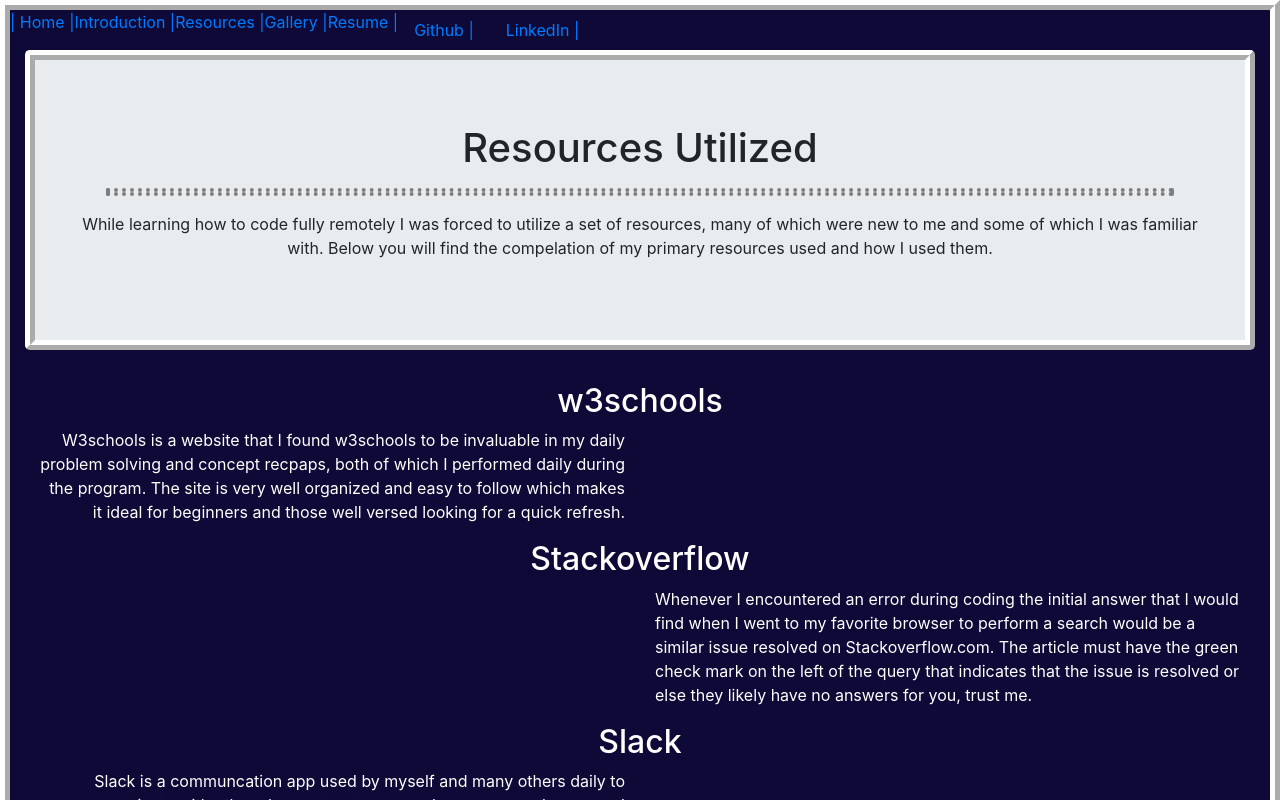
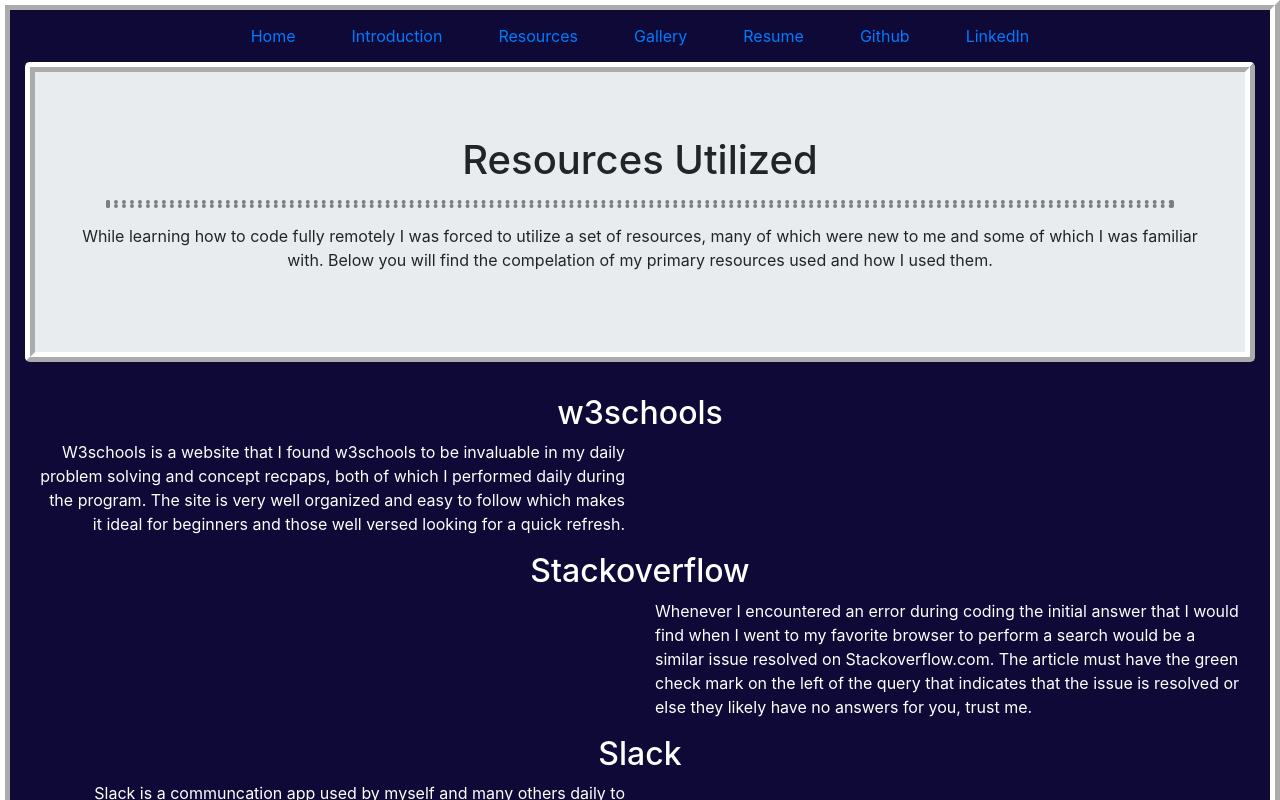
Before and after one commit to StevenSJones/my-react-portfolio, a React (Create React App) app: page /resources in a window 1280 px wide. Shown: the top 800 px of the page. Built offline with nearby package versions, Linux system fonts and the light colour scheme.

Commit message:
I placed buttons around the links in the nav and also adjusted some css.

```diff
--- a/public/style.css
+++ b/public/style.css
@@ -1,5 +1,17 @@
 html {
   font-family: Cambria, Cochin, Georgia, Times, "Times New Roman", serif;
+}
+body {
+  background-color: rgb(14, 9, 54);
+  text-align: center;
+  border: 20px ridge rgb(255, 255, 255);
+}
+.blended-button {
+  background-color: rgb(14, 9, 54) !important;
+  border-style: none !important;
+}
+.blended-button:hover{
+  background-color: #ffffff !important;
 }
 
 .item img {
@@ -30,12 +42,6 @@
   border: 4px dotted rgb(126, 126, 126);
 }
 
-body {
-  background-color: rgb(14, 9, 54);
-  text-align: center;
-  border: 20px ridge rgb(255, 255, 255);
-}
-
 .jumbo-border {
   border: 10px ridge rgb(255, 255, 255);
 }
@@ -62,6 +68,10 @@
   position: relative;  */
 }
 
+.text-right {
+  text-align: right;
+}
+
 .white-text {
   color: #ffffff;
 }
@@ -69,7 +79,6 @@
 .white-text h2 {
   margin-bottom: 60px;
 }
-
 
 .intro-image {
   float: right;
--- a/src/components/Header.js
+++ b/src/components/Header.js
@@ -1,6 +1,6 @@
 import React from "react";
-import { Link } from "react-router-dom";
-import { Nav } from "react-bootstrap";
+import { Nav, Container, Row, Col, Button } from "react-bootstrap";
+
 //react router dom is imported so that <Router> and <Switch> can be used here and in the Header.js because it houses the buttons.
 
 export default function Header(props) {
@@ -9,95 +9,63 @@
 
 function Navigation() {
   return (
-    <>
-      <Nav className="color-nav" sticky="top">
+    <Container className="container-center">
+      <Row>
+        <Col>
+          <Nav className="color-nav">
             <Nav.Item>
-          <Link to="/">| Home |</Link>
+              <Button className="blended-button">
+                <Nav.Link href="/"> Home </Nav.Link>
+              </Button>
             </Nav.Item>
             <Nav.Item>
-          <Link to="/introduction">Introduction |</Link>
+              <Button className="blended-button">
+                <Nav.Link href="/introduction"> Introduction </Nav.Link>
+              </Button>
             </Nav.Item>
             <Nav.Item>
-          <Link to="/resources">Resources |</Link>
+              <Button className="blended-button">
+                <Nav.Link href="/resources"> Resources </Nav.Link>
+              </Button>
             </Nav.Item>
             <Nav.Item>
-          <Link to="/gallery">Gallery |</Link>
+              <Button className="blended-button">
+                <Nav.Link href="/gallery"> Gallery </Nav.Link>
+              </Button>
             </Nav.Item>
             <Nav.Item>
-          <Link to="./resume.html"> Resume |</Link>
-        </Nav.Item>
-        <Nav.Item>
-          <Nav.Link href="https://github.com/StevenSJones" target="_blank"> Github |</Nav.Link>
-        </Nav.Item>
-        <Nav.Item>
-          <Nav.Link href="https://www.linkedin.com/in/steven-j-285a33115" target="_blank">
-            {" "}
-            LinkedIn |
-          </Nav.Link>
-        </Nav.Item>
-      </Nav>
-      {/* <div className="container">
-        <Navbar className="color-nav" sticky="top" collapseOnSelect expand="lg">
-          <div className="row">
-            <div className="col">
-              <Navbar.Brand href="/">
-                <h3 className="text-shadow-light-font-light">Welcome</h3>
-              </Navbar.Brand>
-            </div>
-            <Navbar.Toggle aria-controls="responsive-navbar-nav" />
-            <Navbar.Collapse id="responsive-navbar-nav">
-              <Nav className="mr-auto">
-                <Nav.Link href="/introduction">
-                  <h3 className="col text-shadow-light-font-light">
-                    Introduction
-                  </h3>
-                </Nav.Link>
-                <Nav.Link href="/skills">
-                  <h3 className="col text-shadow-light-font-light">
-                    Resources
-                  </h3>
-                </Nav.Link>
-
-                <Nav.Link href="/gallery">
-                  <h3 className="col text-shadow-light-font-light">Gallery</h3>
-                </Nav.Link>
-                <div className="col justify-content-center">
-                  <NavDropdown
-                    className="text-shadow-light-font-light"
-                    title="More Below"
-                    id="collasible-nav-dropdown"
-                  >
-                    <NavDropdown.Item href="./resume.html">
-                      <h1
-                        className="link-text text-shadow-dark"
+              <Button className="blended-button">
+                <Nav.Link
+                  href="https://docs.google.com/document/d/1F2dCpsvhm61QUFytpRKljhzXUwQ5rVIVUXNMZwSVz9U/edit?usp=sharing"
                   target="_blank"
                 >
                   Resume
-                      </h1>
-                    </NavDropdown.Item>
-                    <NavDropdown.Item href="https://github.com/StevenSJones">
-                      <h1
-                        className="link-text text-shadow-dark"
+                </Nav.Link>
+              </Button>
+            </Nav.Item>
+            <Nav.Item>
+              <Button className="blended-button">
+                <Nav.Link
+                  href="https://github.com/StevenSJones"
                   target="_blank"
                 >
-                        GITHUB
-                      </h1>
-                    </NavDropdown.Item>
-                    <NavDropdown.Item href="https://www.linkedin.com/in/steven-j-285a33115">
-                      <h1
-                        className="link-text text-shadow-dark"
+                  Github
+                </Nav.Link>
+              </Button>
+            </Nav.Item>
+            <Nav.Item>
+              <Button className="blended-button">
+                <Nav.Link
+                  href="https://www.linkedin.com/in/steven-j-285a33115"
                   target="_blank"
                 >
                   LinkedIn
-                      </h1>
-                    </NavDropdown.Item>
-                  </NavDropdown>
-                </div>
+                </Nav.Link>
+              </Button>
+            </Nav.Item>
           </Nav>
-            </Navbar.Collapse>
-          </div>
-        </Navbar>
-      </div> */}
-    </>
+        </Col>
+      </Row>
+    </Container>
   );
 }
```
Also changed, not shown: src/components/Resume.js (deleted, +0 -98 lines). Lines whose indentation alone changed are shown as unchanged.
